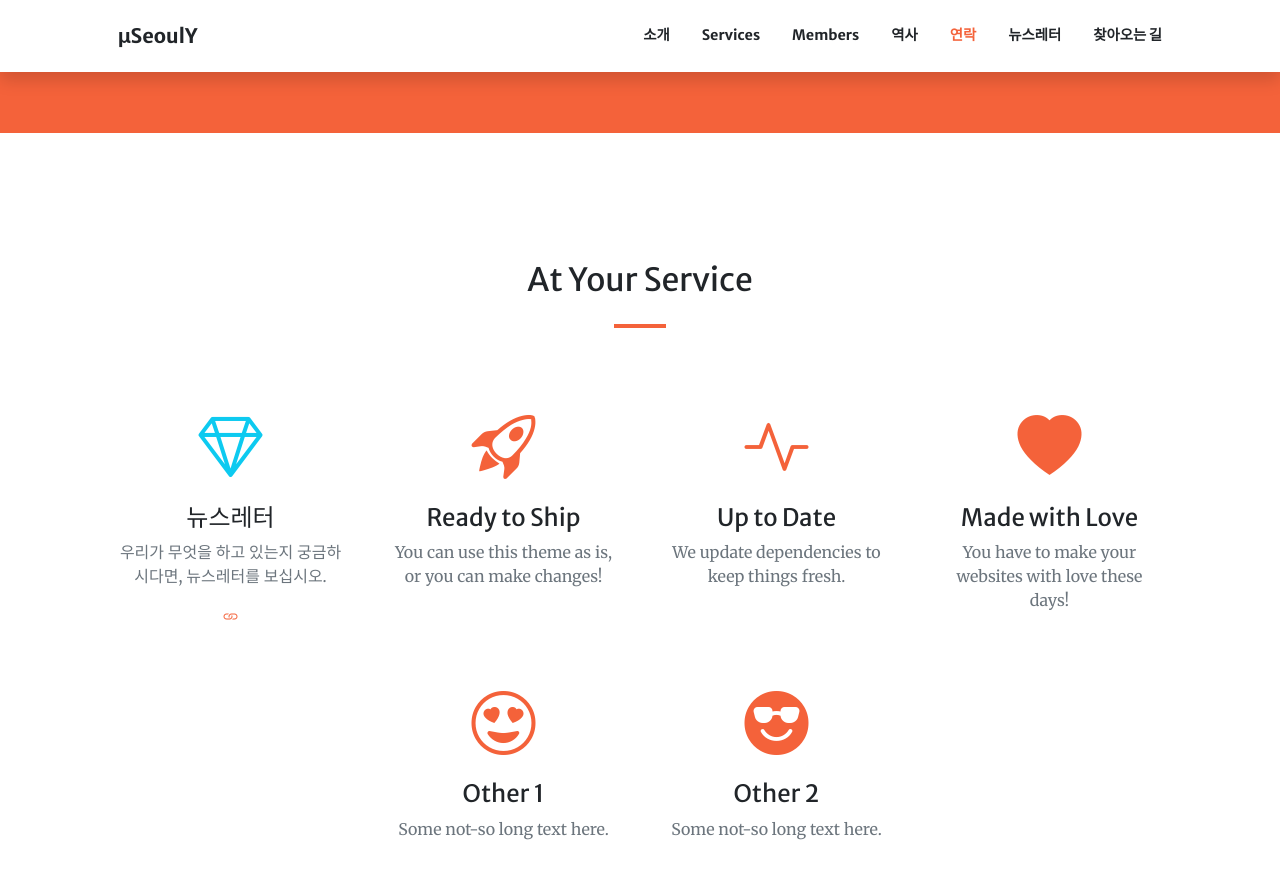
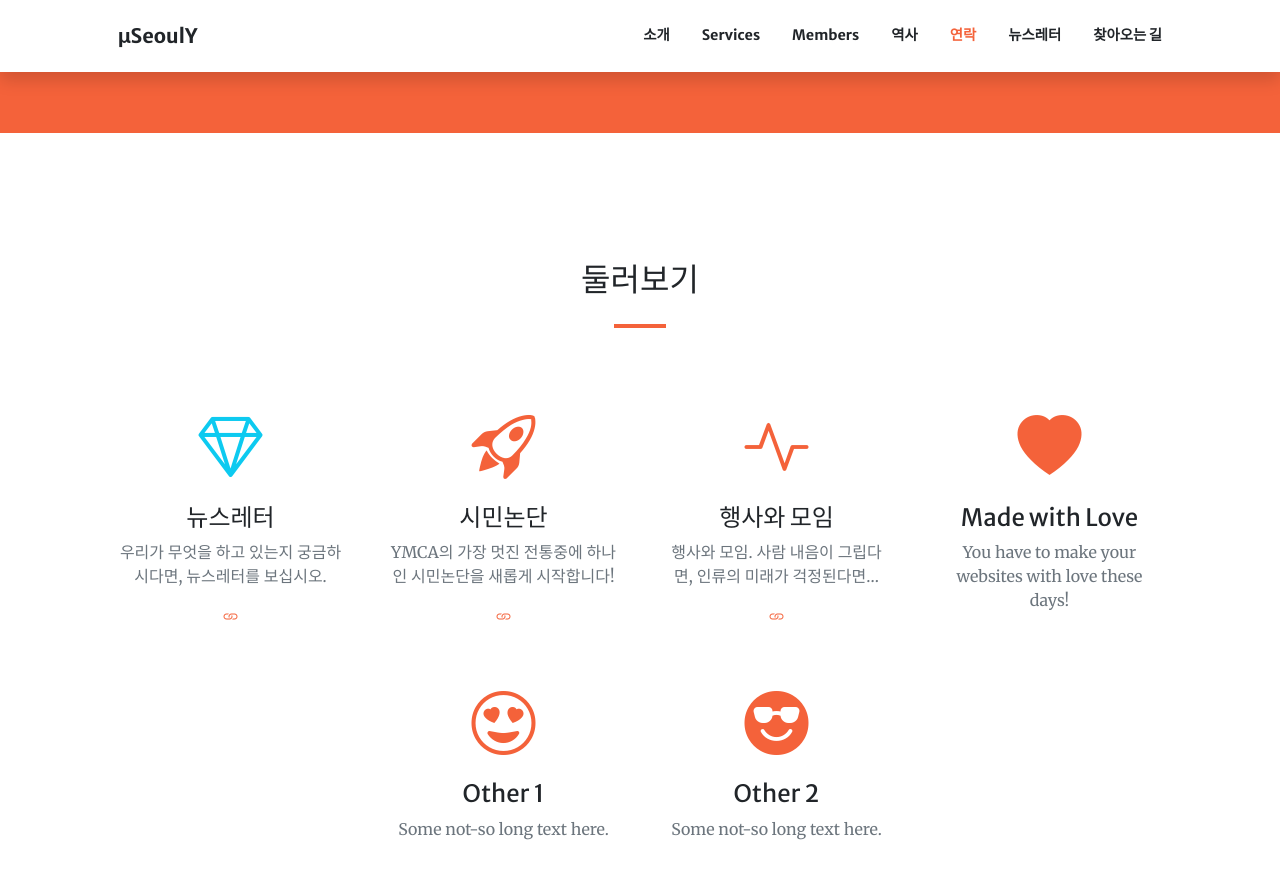
Before and after one commit to mseouly/mseouly.github.io, a Jekyll site: the page built from index.md, in a window 1280 px wide and 900 px high, scrolled down 1372 px. Shown: the top 879 px of the window. Built offline with Jekyll 4.4.1, drawn with Linux system fonts in a browser that asks for light colours; comment, search, counter and statistics services are not loaded; some of the changed text lies outside the part shown.

```diff
--- a/index.md
+++ b/index.md
@@ -25,18 +25,20 @@ sections:
   - type: services.html
     section_id: services
     #background_style: bg-info
-    title: At Your Service
+    title: 둘러보기
     services:
       - title: 뉴스레터
         text: 우리가 무엇을 하고 있는지 궁금하시다면, 뉴스레터를 보십시오.
         icon: bi-gem text-info
         url: /news
-      - title: Ready to Ship
-        text: You can use this theme as is, or you can make changes!
+      - title: 시민논단
+        text: YMCA의 가장 멋진 전통중에 하나인 시민논단을 새롭게 시작합니다!
         icon: bi-rocket-takeoff
-      - title: Up to Date
-        text: We update dependencies to keep things fresh.
+        url: /discourses
+      - title: 행사와 모임
+        text: 행사와 모임. 사람 내음이 그립다면, 인류의 미래가 걱정된다면...
         icon: bi-activity
+        url: /events
       - title: Made with Love
         text: You have to make your websites with love these days!
         icon: bi-heart-fill
@@ -90,7 +92,7 @@ sections:
 
   - type: members.html
     section_id: members
-    title: Our Crew!
+    title: 행사! 행사!
     background_style: bg-info text-white
     members:
       - title: #Christina M. Aponte
@@ -140,14 +142,13 @@ sections:
 
   - type: contact.html
     section_id: contacts
-    title: Let's Get In Touch!
+    title: 기다리고 있습니다!
     text: >-
-      Ready to start your next project with us? Give us a call or send us an email
-      and we will get back to you as soon as possible!
+      언제나 당신을 기다리고 있습니다. 다음 연락처로 연락 주십시오.
     actions:
     - title: +82 (2)
       icon: bi-telephone-fill
-    - title: E-Mail
+    - title: 이메일
       icon: bi-envelope-fill
       url: mailto:heesoo@mseouly.org
     - title: Twitter
```
Also changed, not shown: _posts/2024-06-20-first.md (+3 -3 lines), _posts/2024-08-21-first.md (+3 -3 lines), _posts/2024-10-09-first.md (+3 -3 lines).
